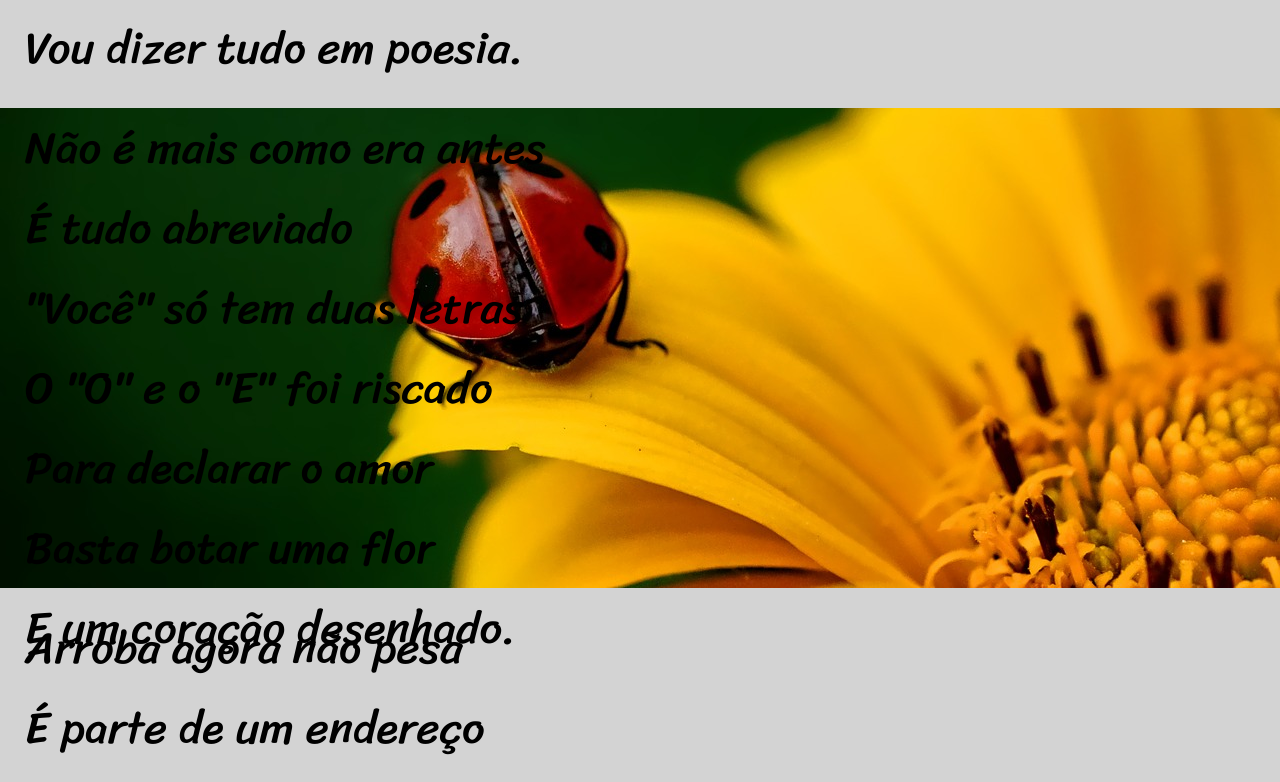
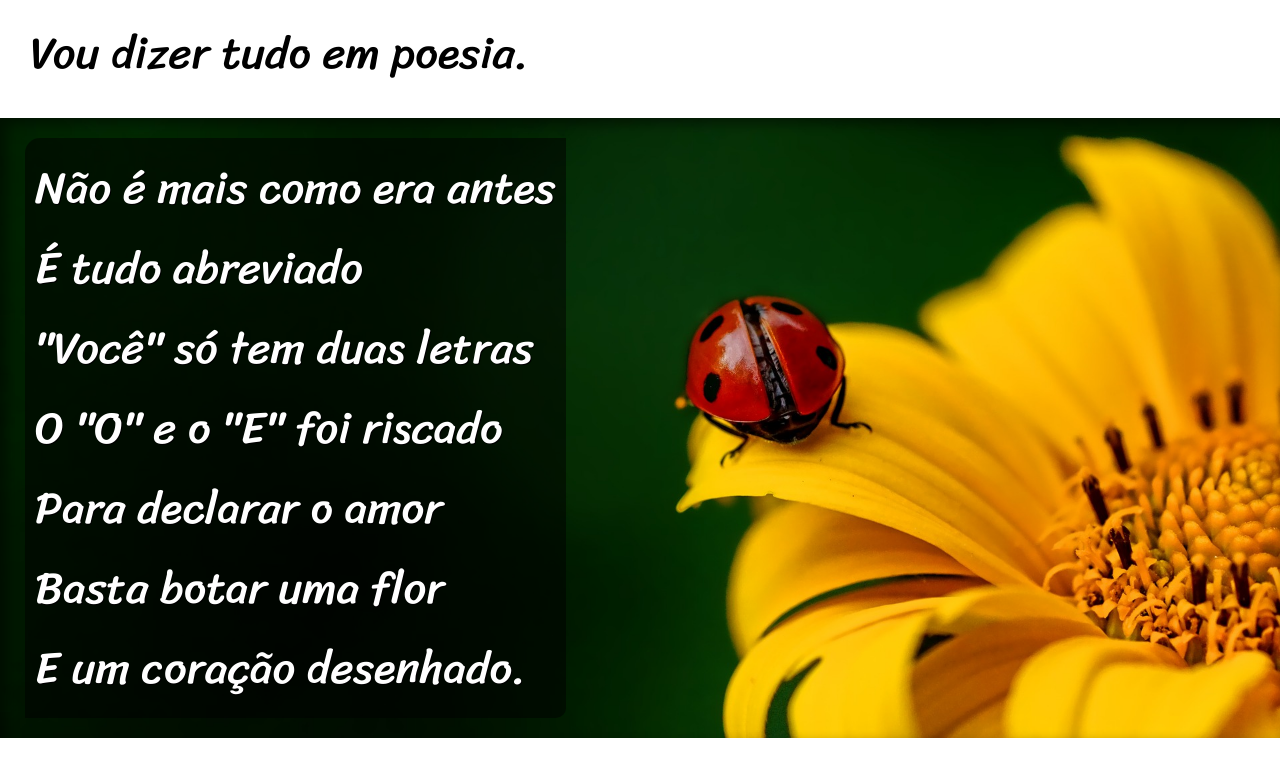
Before and after one commit to viniNascimento63/HTML-CSS, a plain HTML site: page Módulo 3/desafios/cordel/index.html in a window 1280 px wide. Shown: the part 752-1534 px from the top of the page. Drawn offline with Linux system fonts and the light colour scheme.

Commit message:
Efeito paralax

```diff
--- a/Módulo 3/desafios/cordel/estilo/style.css
+++ b/Módulo 3/desafios/cordel/estilo/style.css
@@ -17,7 +17,7 @@
 }
 
 body {
-    background-color: lightgray;
+    background-color: white;
 }
 
 /* Cabeçalho */
@@ -54,14 +54,27 @@ p.estrofe {
     font: normal normal 3.5vw var(--fonte-conteudo);
     margin: 20px;
     margin-left: 25px;
+    padding: 5px;
 }
 
 .imagem {
-    background-position: right center;
+    background-size: cover;
+    background-attachment: fixed;
+    color: white;
+    box-shadow: inset 6px 6px 13px 0px rgba(0, 0, 0, 0.473);
 }
+
+.imagem > p {
+    display: inline-block;
+    background-color: rgba(0, 0, 0, 0.514);
+    padding: 10px;
+    border-radius: 15px 0px 10px 0px;
+    text-shadow: 1px 1px 0px black;
+}
+
 #joaninha {
     background-image: url('../imagens/background001.jpg');
-    height: 60vh;
+    background-position: right center;
 }
 
 #papeis {
```
